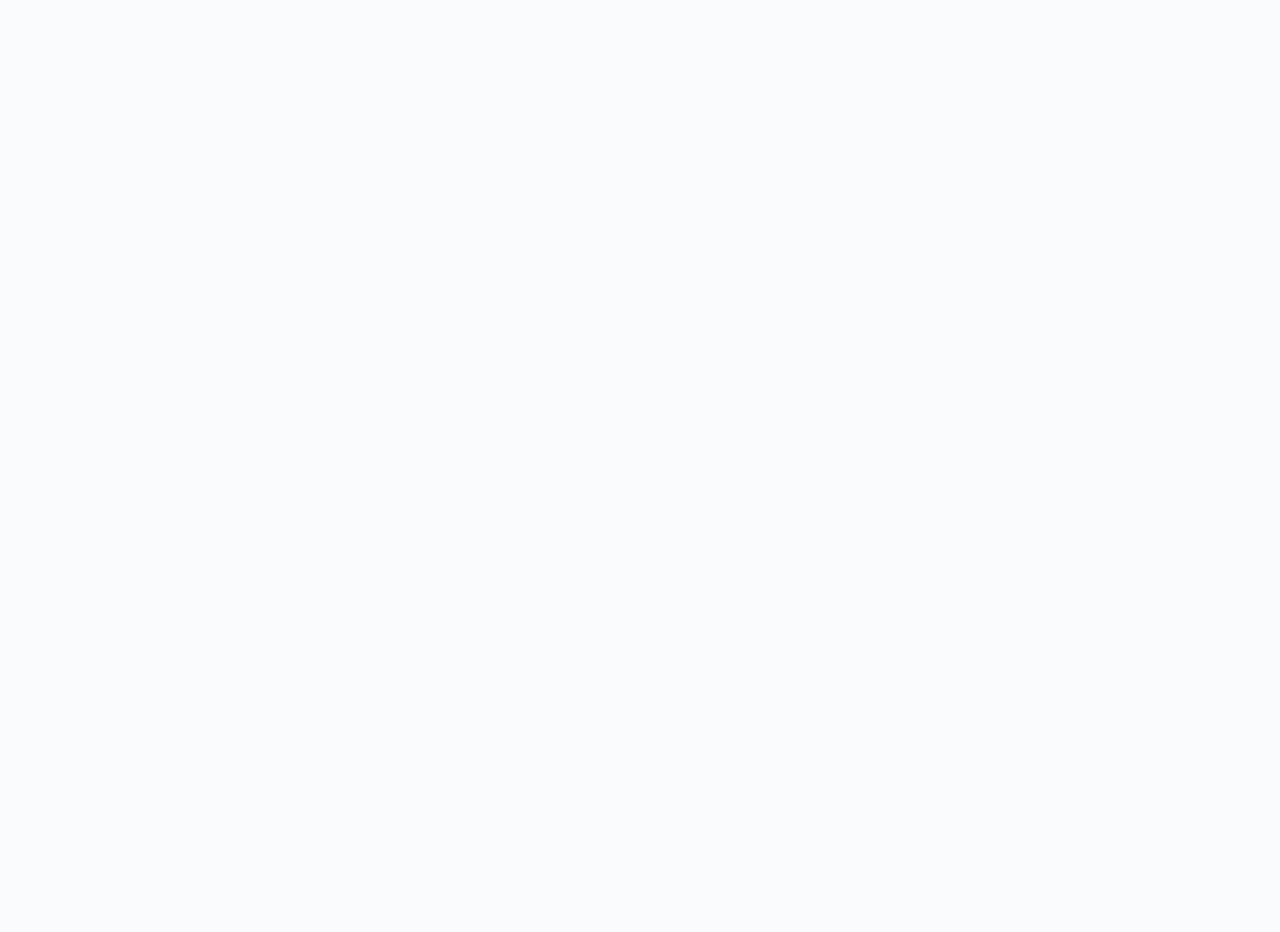
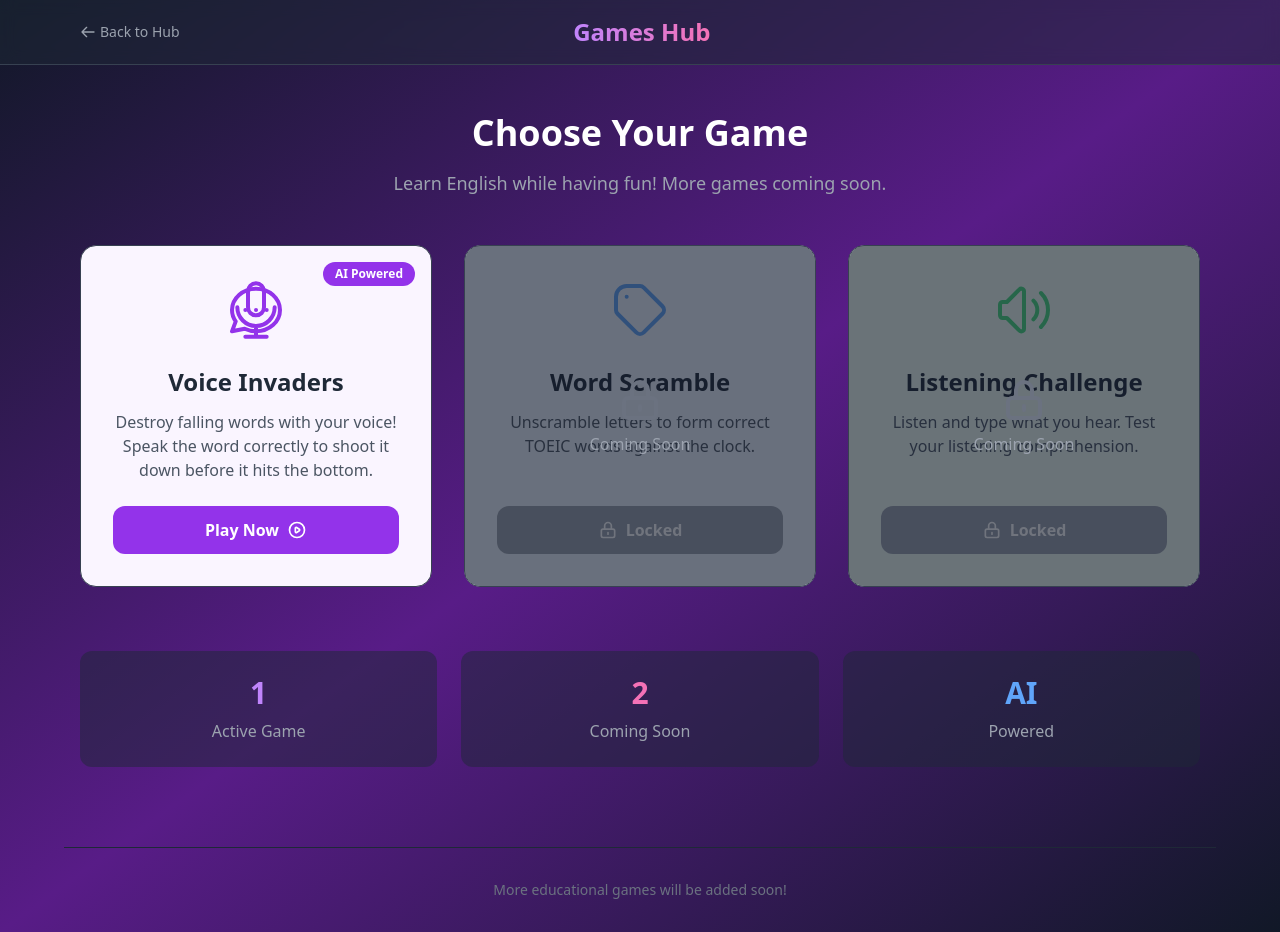
Before and after one commit to tqanh/tqanh.github.io, a React (Vite) app: page /#/games in a window 1280 px wide. Before the commit this address had no page. Before the commit the page ends 800 px from the top, so only its background shows below. Built offline with nearby package versions, Linux system fonts and the light colour scheme.

Commit message:
Restructure: Add Games Hub with nested routing for game collection

```diff
--- a/src/App.jsx
+++ b/src/App.jsx
@@ -2,6 +2,7 @@ import React from 'react';
 import { Routes, Route } from 'react-router-dom';
 import MainHub from './components/MainHub';
 import ToeicApp from './components/ToeicApp';
+import GamesHub from './components/GamesHub';
 import VoiceInvaders from './components/VoiceInvaders';
 
 function App() {
@@ -9,7 +10,8 @@ function App() {
     <Routes>
       <Route path="/" element={<MainHub />} />
       <Route path="/toeic" element={<ToeicApp />} />
-      <Route path="/game" element={<VoiceInvaders />} />
+      <Route path="/games" element={<GamesHub />} />
+      <Route path="/games/voice-invaders" element={<VoiceInvaders />} />
     </Routes>
   );
 }
--- /dev/null
+++ b/src/components/GamesHub.jsx
@@ -0,0 +1,164 @@
+import React from 'react';
+import { Link } from 'react-router-dom';
+
+function GamesHub() {
+  const games = [
+    {
+      id: 'voice-invaders',
+      title: 'Voice Invaders',
+      description: 'Destroy falling words with your voice! Speak the word correctly to shoot it down before it hits the bottom.',
+      icon: (
+        <svg className="w-16 h-16 text-purple-600" fill="none" stroke="currentColor" viewBox="0 0 24 24">
+          <path strokeLinecap="round" strokeLinejoin="round" strokeWidth={1.5} d="M19 11a7 7 0 01-7 7m0 0a7 7 0 01-7-7m7 7v4m0 0H8m4 0h4m-4-8a3 3 0 01-3-3V5a3 3 0 116 0v6a3 3 0 01-3 3z" />
+          <path strokeLinecap="round" strokeLinejoin="round" strokeWidth={1.5} d="M8 12h.01M12 12h.01M16 12h.01M21 12c0 4.418-4.03 8-9 8a9.863 9.863 0 01-4.255-.949L3 20l1.395-3.72C3.512 15.042 3 13.574 3 12c0-4.418 4.03-8 9-8s9 3.582 9 8z" />
+        </svg>
+      ),
+      color: 'bg-purple-50 hover:bg-purple-100',
+      buttonColor: 'bg-purple-600 hover:bg-purple-700',
+      status: 'available',
+      badge: 'AI Powered'
+    },
+    {
+      id: 'coming-soon-1',
+      title: 'Word Scramble',
+      description: 'Unscramble letters to form correct TOEIC words against the clock.',
+      icon: (
+        <svg className="w-16 h-16 text-blue-400" fill="none" stroke="currentColor" viewBox="0 0 24 24">
+          <path strokeLinecap="round" strokeLinejoin="round" strokeWidth={1.5} d="M7 7h.01M7 3h5c.512 0 1.024.195 1.414.586l7 7a2 2 0 010 2.828l-7 7a2 2 0 01-2.828 0l-7-7A1.994 1.994 0 013 12V7a4 4 0 014-4z" />
+        </svg>
+      ),
+      color: 'bg-blue-50',
+      buttonColor: 'bg-gray-400 cursor-not-allowed',
+      status: 'locked'
+    },
+    {
+      id: 'coming-soon-2',
+      title: 'Listening Challenge',
+      description: 'Listen and type what you hear. Test your listening comprehension.',
+      icon: (
+        <svg className="w-16 h-16 text-green-400" fill="none" stroke="currentColor" viewBox="0 0 24 24">
+          <path strokeLinecap="round" strokeLinejoin="round" strokeWidth={1.5} d="M15.536 8.464a5 5 0 010 7.072m2.828-9.9a9 9 0 010 12.728M5.586 15H4a1 1 0 01-1-1v-4a1 1 0 011-1h1.586l4.707-4.707C10.923 3.663 12 4.109 12 5v14c0 .891-1.077 1.337-1.707.707L5.586 15z" />
+        </svg>
+      ),
+      color: 'bg-green-50',
+      buttonColor: 'bg-gray-400 cursor-not-allowed',
+      status: 'locked'
+    }
+  ];
+
+  return (
+    <div className="min-h-screen bg-gradient-to-br from-gray-900 via-purple-900 to-gray-900 text-white">
+      {/* Header */}
+      <header className="bg-gray-800/50 backdrop-blur border-b border-gray-700">
+        <div className="container mx-auto px-4 py-4 max-w-6xl flex items-center justify-between">
+          <div className="flex items-center gap-4">
+            <Link to="/" className="text-gray-400 hover:text-white flex items-center gap-1 text-sm">
+              <svg className="w-4 h-4" fill="none" stroke="currentColor" viewBox="0 0 24 24">
+                <path strokeLinecap="round" strokeLinejoin="round" strokeWidth={2} d="M10 19l-7-7m0 0l7-7m-7 7h18" />
+              </svg>
+              Back to Hub
+            </Link>
+          </div>
+          <h1 className="text-2xl font-bold text-transparent bg-clip-text bg-gradient-to-r from-purple-400 to-pink-400">
+            Games Hub
+          </h1>
+          <div className="w-24"></div>
+        </div>
+      </header>
+
+      {/* Hero */}
+      <div className="container mx-auto px-4 py-12 max-w-6xl">
+        <div className="text-center mb-12">
+          <h2 className="text-4xl font-bold mb-4">Choose Your Game</h2>
+          <p className="text-gray-400 text-lg">
+            Learn English while having fun! More games coming soon.
+          </p>
+        </div>
+
+        {/* Games Grid */}
+        <div className="grid grid-cols-1 md:grid-cols-3 gap-8">
+          {games.map((game) => (
+            <div
+              key={game.id}
+              className={`${game.color} rounded-2xl p-8 transition-all duration-300 transform hover:scale-105 border border-gray-700 relative overflow-hidden ${
+                game.status === 'available' ? 'hover:shadow-xl hover:shadow-purple-500/20' : ''
+              }`}
+            >
+              {game.badge && (
+                <span className="absolute top-4 right-4 px-3 py-1 bg-purple-600 text-white text-xs font-bold rounded-full">
+                  {game.badge}
+                </span>
+              )}
+
+              {game.status === 'locked' && (
+                <div className="absolute inset-0 bg-gray-900/60 flex items-center justify-center z-10">
+                  <div className="text-center">
+                    <svg className="w-12 h-12 text-gray-500 mx-auto mb-2" fill="none" stroke="currentColor" viewBox="0 0 24 24">
+                      <path strokeLinecap="round" strokeLinejoin="round" strokeWidth={2} d="M12 15v2m-6 4h12a2 2 0 002-2v-6a2 2 0 00-2-2H6a2 2 0 00-2 2v6a2 2 0 002 2zm10-10V7a4 4 0 00-8 0v4h8z" />
+                    </svg>
+                    <span className="text-gray-400 font-medium">Coming Soon</span>
+                  </div>
+                </div>
+              )}
+
+              <div className="flex flex-col h-full">
+                <div className="mb-6 flex justify-center">{game.icon}</div>
+
+                <h3 className="text-2xl font-bold text-gray-800 mb-3 text-center">{game.title}</h3>
+                <p className="text-gray-600 mb-6 flex-grow text-center">{game.description}</p>
+
+                {game.status === 'available' ? (
+                  <Link
+                    to={`/games/${game.id}`}
+                    className={`${game.buttonColor} text-white font-semibold py-3 px-6 rounded-xl text-center transition-colors flex items-center justify-center gap-2`}
+                  >
+                    <span>Play Now</span>
+                    <svg className="w-5 h-5" fill="none" stroke="currentColor" viewBox="0 0 24 24">
+                      <path strokeLinecap="round" strokeLinejoin="round" strokeWidth={2} d="M14.752 11.168l-3.197-2.132A1 1 0 0010 9.87v4.263a1 1 0 001.555.832l3.197-2.132a1 1 0 000-1.664z" />
+                      <path strokeLinecap="round" strokeLinejoin="round" strokeWidth={2} d="M21 12a9 9 0 11-18 0 9 9 0 0118 0z" />
+                    </svg>
+                  </Link>
+                ) : (
+                  <button
+                    disabled
+                    className={`${game.buttonColor} text-white font-semibold py-3 px-6 rounded-xl text-center flex items-center justify-center gap-2`}
+                  >
+                    <svg className="w-5 h-5" fill="none" stroke="currentColor" viewBox="0 0 24 24">
+                      <path strokeLinecap="round" strokeLinejoin="round" strokeWidth={2} d="M12 15v2m-6 4h12a2 2 0 002-2v-6a2 2 0 00-2-2H6a2 2 0 00-2 2v6a2 2 0 002 2zm10-10V7a4 4 0 00-8 0v4h8z" />
+                    </svg>
+                    <span>Locked</span>
+                  </button>
+                )}
+              </div>
+            </div>
+          ))}
+        </div>
+
+        {/* Stats or Info */}
+        <div className="mt-16 grid grid-cols-1 md:grid-cols-3 gap-6 text-center">
+          <div className="bg-gray-800/50 rounded-xl p-6">
+            <div className="text-3xl font-bold text-purple-400 mb-2">1</div>
+            <div className="text-gray-400">Active Game</div>
+          </div>
+          <div className="bg-gray-800/50 rounded-xl p-6">
+            <div className="text-3xl font-bold text-pink-400 mb-2">2</div>
+            <div className="text-gray-400">Coming Soon</div>
+          </div>
+          <div className="bg-gray-800/50 rounded-xl p-6">
+            <div className="text-3xl font-bold text-blue-400 mb-2">AI</div>
+            <div className="text-gray-400">Powered</div>
+          </div>
+        </div>
+      </div>
+
+      {/* Footer */}
+      <div className="container mx-auto px-4 py-8 max-w-6xl border-t border-gray-800 mt-8">
+        <div className="text-center text-gray-500 text-sm">
+          <p>More educational games will be added soon!</p>
+        </div>
+      </div>
+    </div>
+  );
+}
+
+export default GamesHub;
--- a/src/components/MainHub.jsx
+++ b/src/components/MainHub.jsx
@@ -17,9 +17,9 @@ function MainHub() {
       status: 'available'
     },
     {
-      id: 'game',
-      title: 'Voice Invaders',
-      description: 'Destroy words with your voice! Speak to shoot falling words.',
+      id: 'games',
+      title: 'Games Hub',
+      description: 'Play English learning games. Destroy words with your voice!',
       icon: (
         <svg className="w-12 h-12 text-purple-600" fill="none" stroke="currentColor" viewBox="0 0 24 24">
           <path strokeLinecap="round" strokeLinejoin="round" strokeWidth={1.5} d="M19 11a7 7 0 01-7 7m0 0a7 7 0 01-7-7m7 7v4m0 0H8m4 0h4m-4-8a3 3 0 01-3-3V5a3 3 0 116 0v6a3 3 0 01-3 3z" />
@@ -29,7 +29,7 @@ function MainHub() {
       color: 'bg-purple-50 hover:bg-purple-100',
       buttonColor: 'bg-purple-600 hover:bg-purple-700',
       status: 'available',
-      badge: 'AI Game'
+      badge: 'Games'
     },
     {
       id: 'coming-soon',
@@ -117,6 +117,14 @@ function MainHub() {
                           <path strokeLinecap="round" strokeLinejoin="round" strokeWidth={2} d="M13 7l5 5m0 0l-5 5m5-5H6" />
                         </svg>
                       </>
+                    ) : app.id === 'games' ? (
+                      <>
+                        <span>Enter</span>
+                        <svg className="w-5 h-5" fill="none" stroke="currentColor" viewBox="0 0 24 24">
+                          <path strokeLinecap="round" strokeLinejoin="round" strokeWidth={2} d="M14.752 11.168l-3.197-2.132A1 1 0 0010 9.87v4.263a1 1 0 001.555.832l3.197-2.132a1 1 0 000-1.664z" />
+                          <path strokeLinecap="round" strokeLinejoin="round" strokeWidth={2} d="M21 12a9 9 0 11-18 0 9 9 0 0118 0z" />
+                        </svg>
+                      </>
                     ) : (
                       <>
                         <span>Play Now</span>
--- a/src/components/VoiceInvaders.jsx
+++ b/src/components/VoiceInvaders.jsx
@@ -283,11 +283,11 @@ function VoiceInvaders() {
       <header className="bg-gray-800 border-b border-gray-700">
         <div className="container mx-auto px-4 py-4 flex items-center justify-between max-w-6xl">
           <div className="flex items-center gap-4">
-            <Link to="/" className="text-gray-400 hover:text-white flex items-center gap-1 text-sm">
+            <Link to="/games" className="text-gray-400 hover:text-white flex items-center gap-1 text-sm">
               <svg className="w-4 h-4" fill="none" stroke="currentColor" viewBox="0 0 24 24">
                 <path strokeLinecap="round" strokeLinejoin="round" strokeWidth={2} d="M10 19l-7-7m0 0l7-7m-7 7h18" />
               </svg>
-              Back to Hub
+              Back to Games
             </Link>
           </div>
           <h1 className="text-xl font-bold text-purple-400">Voice Invaders</h1>
@@ -421,8 +421,8 @@ function VoiceInvaders() {
                   PLAY AGAIN
                 </button>
                 <div className="mt-4">
-                  <Link to="/" className="text-gray-400 hover:text-white text-sm">
-                    ← Back to Hub
+                  <Link to="/games" className="text-gray-400 hover:text-white text-sm">
+                    ← Back to Games
                   </Link>
                 </div>
               </div>
```
